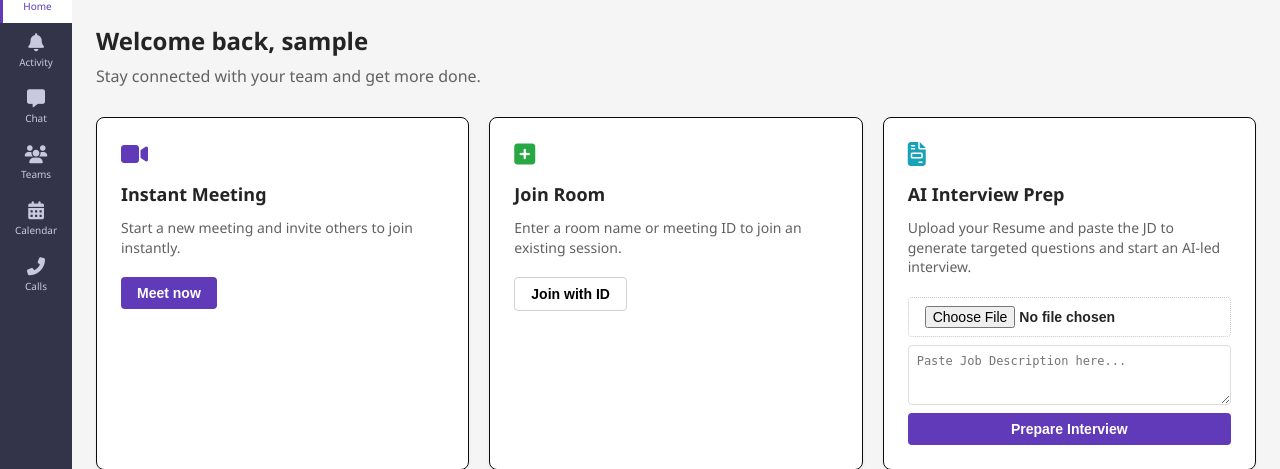
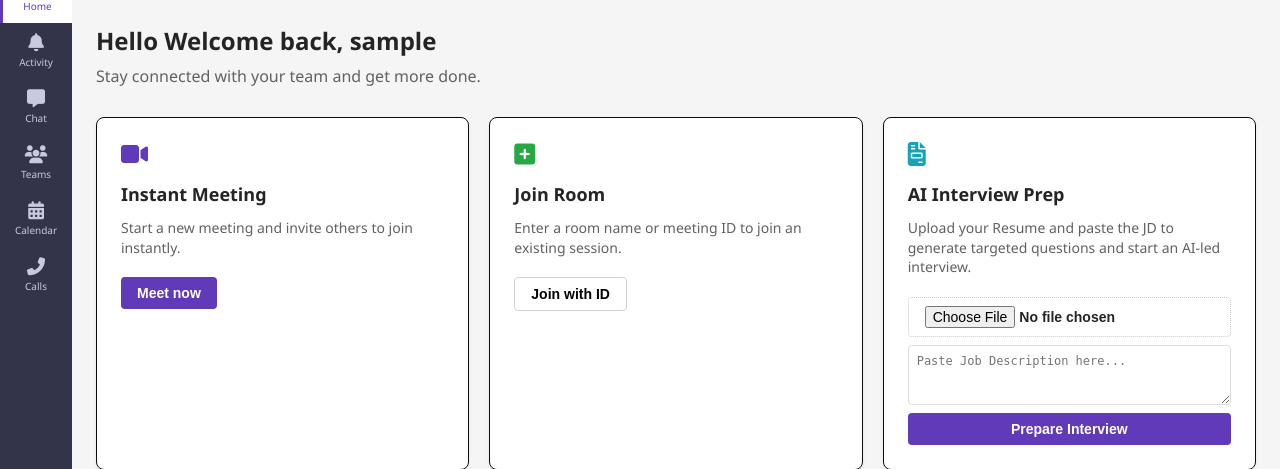
Before and after one commit to preetbiswal04/livekit_online_video_meet, a Flask app: page / in a window 1280 px wide. Shown: the part 48-517 px from the top of the page. Run offline with Flask 3, Linux system fonts and the light colour scheme; the visitor is signed in with stand-in values (Sample User, id 1); some libraries are stand-ins or nearby versions.

Commit message:
Update welcome message in home view for testing

```diff
--- a/templates/index.html
+++ b/templates/index.html
@@ -630,7 +630,7 @@
             <!-- Home View -->
             <div id="home-view" class="view active">
                 <div style="margin-bottom: 30px;">
-                    <h1 style="font-size: 24px; margin-bottom: 8px;">Welcome back, {{ username }}</h1>
+                    <h1 style="font-size: 24px; margin-bottom: 8px;">Hello Welcome back, {{ username }}</h1>
                     <p style="color: var(--text-muted);">Stay connected with your team and get more done.</p>
                 </div>
 
```
